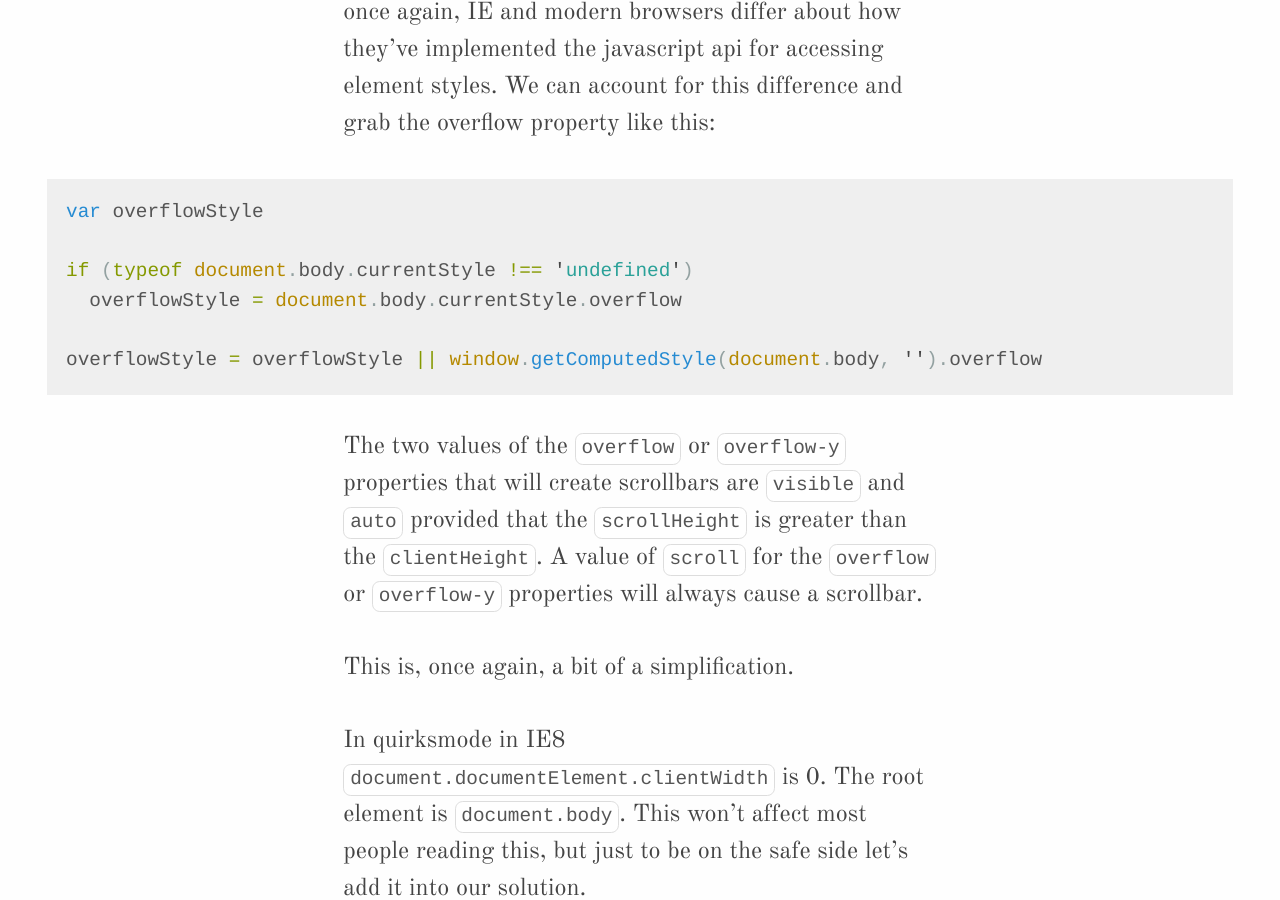
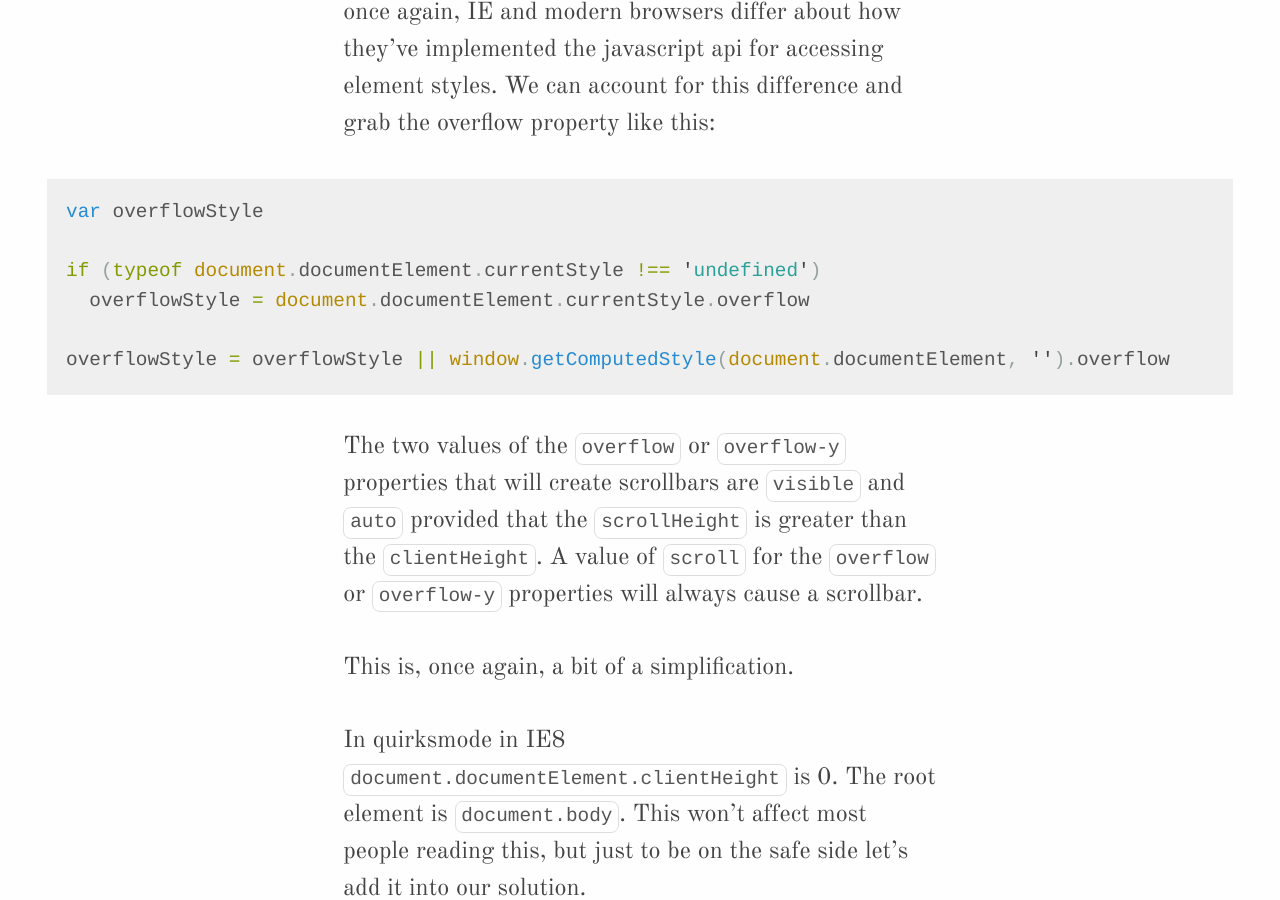
Before and after one commit to thcipriani/blog_src, a Jekyll site: the page built from _posts/2014-07-12-crossbrowser-javascript-scrollbar-detection.md, in a window 1280 px wide and 900 px high, scrolled down 2683 px. Built offline with Jekyll 4.4.1, drawn with Linux system fonts in a browser that asks for light colours; Markdown is read by kramdown in place of the engine named in the settings; comment, search, counter and statistics services are not loaded.

Commit message:
Minor corrections

```diff
--- a/_posts/2014-07-12-crossbrowser-javascript-scrollbar-detection.md
+++ b/_posts/2014-07-12-crossbrowser-javascript-scrollbar-detection.md
@@ -60,10 +60,10 @@ for this difference and grab the overflow property like this:
 {% highlight javascript %}
 var overflowStyle
 
-if (typeof document.body.currentStyle !== 'undefined')
-  overflowStyle = document.body.currentStyle.overflow
+if (typeof document.documentElement.currentStyle !== 'undefined')
+  overflowStyle = document.documentElement.currentStyle.overflow
 
-overflowStyle = overflowStyle || window.getComputedStyle(document.body, '').overflow
+overflowStyle = overflowStyle || window.getComputedStyle(document.documentElement, '').overflow
 {% endhighlight %}
 
 The two values of the `overflow` or `overflow-y` properties that will
@@ -73,7 +73,7 @@ or `overflow-y` properties will always cause a scrollbar.
 
 This is, once again, a bit of a simplification.
 
-In quirksmode in IE8 `document.documentElement.clientWidth` is 0. The root
+In quirksmode in IE8 `document.documentElement.clientHeight` is 0. The root
 element is `document.body`. This won&#8217;t affect most people reading this, but
 just to be on the safe side let&#8217;s add it into our solution.
 
```
